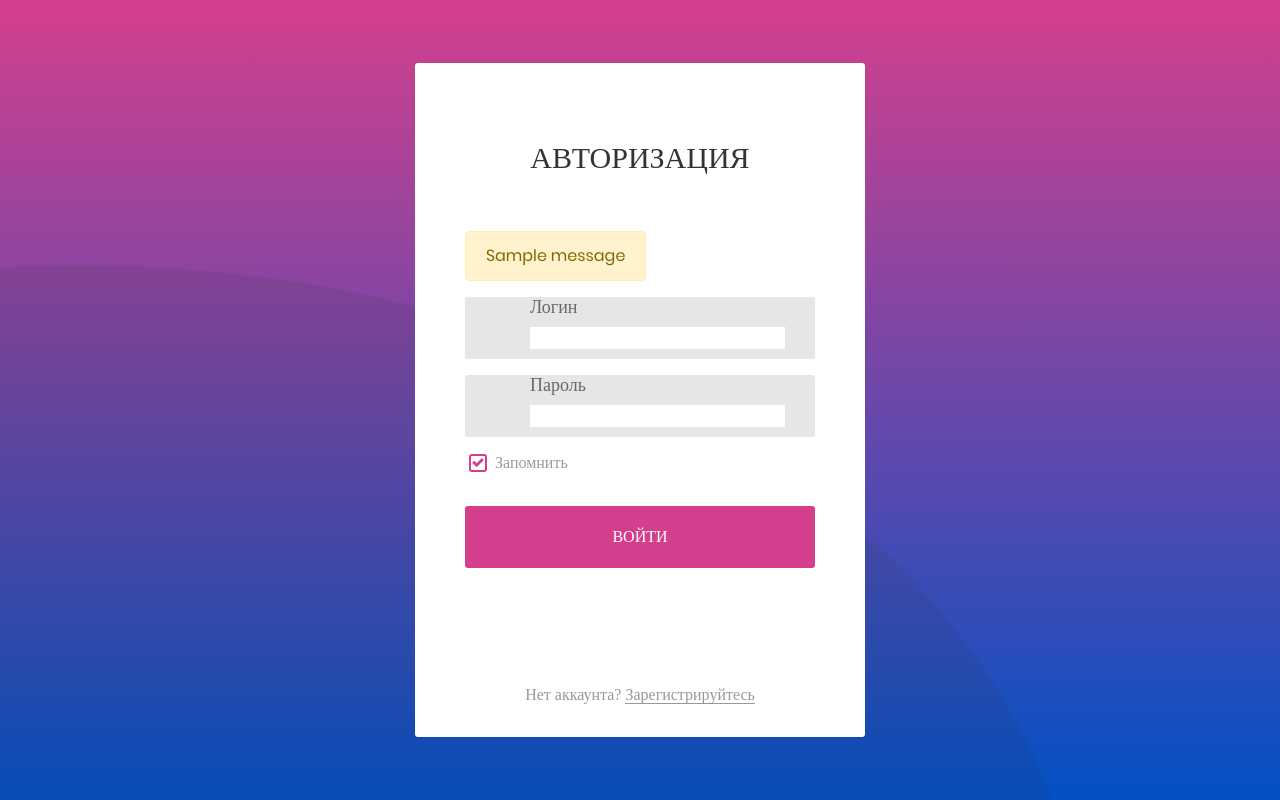
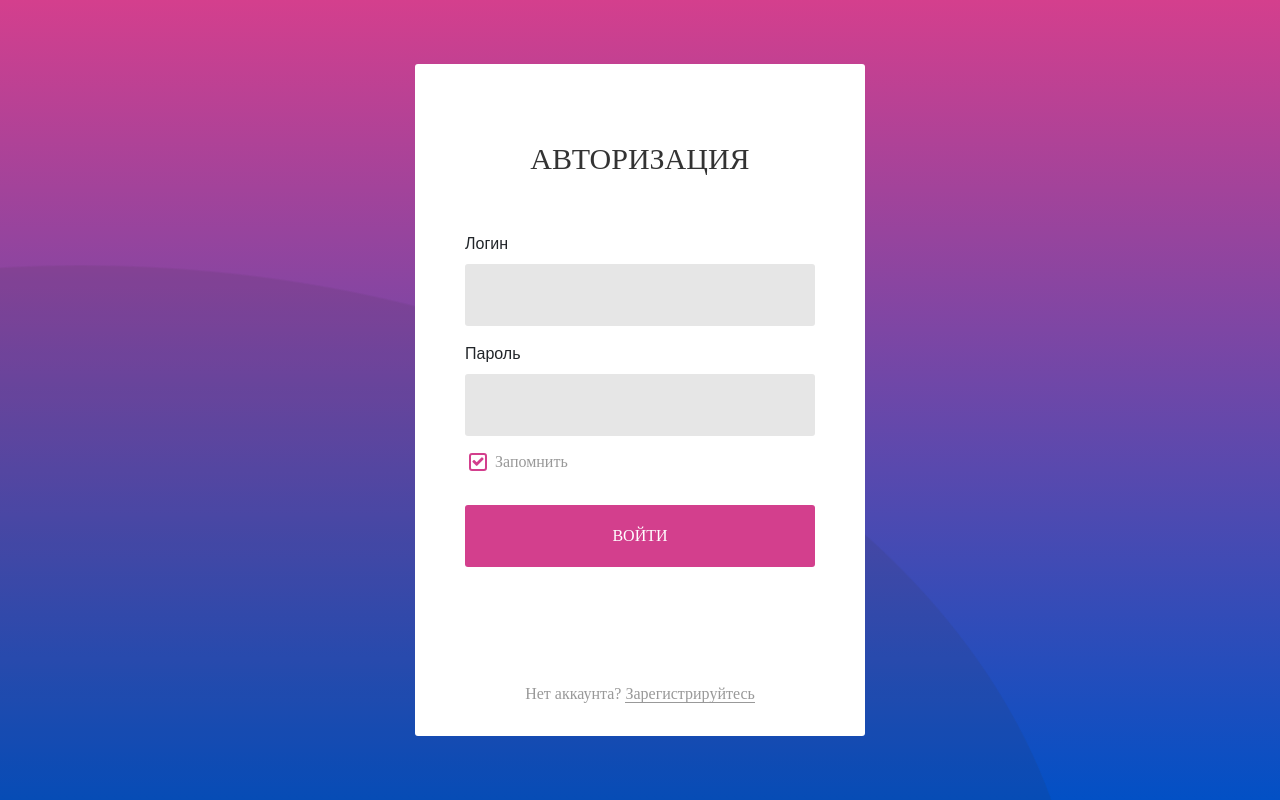
Before and after one commit to e-makusheva/photo_finder, a Flask app: page /users/login in a window 1280 px wide. Shown: the part 56-856 px from the top of the page. Run offline with Flask 2, Linux system fonts and the light colour scheme; tables that the repository leaves empty hold one stand-in row (values such as "Sample post"); one stand-in notice (Sample message) is shown; some libraries are stand-ins or nearby versions; some web fonts are replaced.

Commit message:
Обновлено меню

```diff
--- a/photo_app/templates/menu.html
+++ b/photo_app/templates/menu.html
@@ -10,10 +10,20 @@
           <a class="nav-link" href="/">Главная <span class="sr-only">(current)</span></a>
         </li>
         <li class="nav-item">
-            <a class="nav-link" href="{{url_for('user.login')}}">Логин</a>
+          {% if current_user.is_authenticated %}
+          <a class="nav-link" href="/">Профиль</a>
+          {% else %}
+          <a class="nav-link" href="{{url_for('user.login')}}">Логин</a>
+          {% endif %}
+          {% if current_user.is_authenticated %}
+        <li class="nav-item">
+            <a class="nav-link" href="{{ url_for('user.logout')}}">Выйти</a>
+          {% else %}
         <li class="nav-item">
             <a class="nav-link" href="{{url_for('user.register')}}">Регистрация</a>
+          {% endif %}
         </li>
+      </li>
       </ul>
       <form class="form-inline my-2 my-lg-0">
         <input class="form-control mr-sm-2" type="search" placeholder="Search" aria-label="Search">
--- a/photo_app/templates/user/login.html
+++ b/photo_app/templates/user/login.html
@@ -27,47 +27,33 @@
 {% include 'menu.html' %}
 <body>
 	<div class="limiter">
+		<form action='{{ url_for('user.process_login') }}' method='POST'>
+			{{ form.hidden_tag() }}
 		<div class="container-login100">
 			<div class="wrap-login100 p-l-50 p-r-50 p-t-77 p-b-30">
 				<form class="login100-form validate-form">
 					<span class="login100-form-title p-b-55">
 						{{ page_title }}
 					</span>
-					{% with messages = get_flashed_messages() %}
-						{% if messages %}
-						<div class="alert alert-warning" role="alert">
-							{% for message in messages %}
-								{{ message }}<br>
-							{% endfor %}
-						</div>
-						{% endif %}
-					{% endwith %}
-					<form action='{{ url_for('user.process_login') }}' method='POST'>
-					{{ form.hidden_tag() }}
 					<div class="wrap-input100 validate-input m-b-16">
-						<div class="input100" type="text">
 						{{ form.username.label }}
 						{{ form.username() }}
-						</div>
+						{% for error in form.username.errors %}
+                        <span style="color: red;">[{{ error }}]</span>
+                        {% endfor %}
 						<span class="focus-input100"></span>
-						<span class="symbol-input100">
-							<span class="lnr lnr-envelope"></span>
-						</span>
 					</div>
 
 					<div class="wrap-input100 validate-input m-b-16">
-						<div class="input100" type="password">
 						{{ form.password.label }}
 						{{ form.password() }}
-						</div>
+						{% for error in form.password.errors %}
+                        <span style="color: red;">[{{ error }}]</span>
+                        {% endfor %}
 						<span class="focus-input100"></span>
-						<span class="symbol-input100">
-							<span class="lnr lnr-lock"></span>
-						</span>
 					</div>
 
 					<div class="contact100-form-checkbox m-l-4">
-						<input class="input-checkbox100" id="ckb1" type="checkbox" name="remember-me">
 						{{ form.remember_me() }}
 						{{ form.remember_me.label(class_='label-checkbox100') }}
 						</label>
--- a/photo_app/user/forms.py
+++ b/photo_app/user/forms.py
@@ -5,8 +5,8 @@ from wtforms.validators import DataRequired, Email, EqualTo, ValidationError
 from photo_app.user.models import User
 
 class LoginForm(FlaskForm):
-    username = StringField('Логин', validators=[DataRequired()], render_kw={"class": "wrap-input100 validate-input m-b-16"})
-    password = PasswordField('Пароль', validators=[DataRequired()], render_kw={"class": "wrap-input100 validate-input m-b-16"})
+    username = StringField('Логин', validators=[DataRequired()], render_kw={"class": "input100"})
+    password = PasswordField('Пароль', validators=[DataRequired()], render_kw={"class": "input100"})
     remember_me = BooleanField('Запомнить', default=True, render_kw={"class": "input-checkbox100"})
     submit = SubmitField('Войти', render_kw={"class": "login100-form-btn"})
 
--- a/photo_app/user/views.py
+++ b/photo_app/user/views.py
@@ -10,7 +10,7 @@ blueprint = Blueprint('user', __name__, url_prefix='/users')
 @blueprint.route('/login')
 def login():
     if current_user.is_authenticated:
-        return redirect(url_for('index'))
+        return redirect(url_for('main_page.index'))
     title = 'Авторизация'
     login_form = LoginForm()
     return render_template('user/login.html', page_title=title, form=login_form)
@@ -23,8 +23,7 @@ def process_login():
         if user and user.check_password(form.password.data):
             login_user(user, remember=form.remember_me.data)
             flash('Вы вошли на сайт')
-            return redirect(url_for('index'))
-
+            return redirect(url_for('main_page.index'))
     flash('Неправильный логин или пароль')
     return redirect(url_for('user.login'))
 
@@ -32,12 +31,12 @@ def process_login():
 def logout():
     logout_user()
     flash('Вы успешно разлогинились')
-    return redirect(url_for('index'))
+    return redirect(url_for('main_page.index'))
 
 @blueprint.route('/register')
 def register():
     if current_user.is_authenticated:
-        return redirect(url_for('index'))
+        return redirect(url_for('main_page.index'))
     title = 'Регистрация'
     form = RegistrationForm()
     return render_template('user/registration_form.html', page_title=title, form=form)
@@ -52,5 +51,13 @@ def process_reg():
         db.session.commit()
         flash('Регистрация прошла успешно')
         return redirect(url_for('user.login'))
+    else:
+        for field, errors in form.errors.items():
+            for error in errors:
+                flash('Ошибка в поле "{}": - {}'.format(
+                    getattr(form, field).label.text,
+                    error
+                ))
+        return redirect(url_for('user.register'))
     flash('Пожалуйста, исправьте ошибки')
     return redirect(url_for('user.register'))
```
